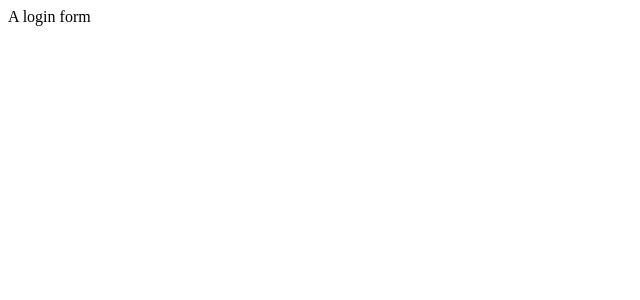
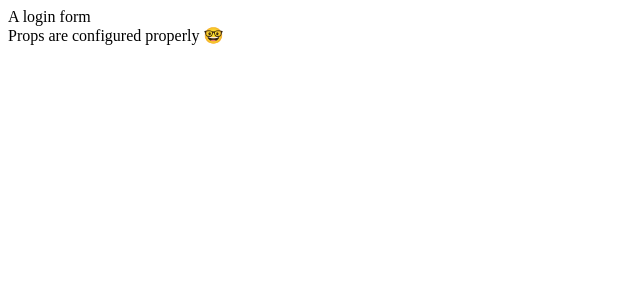
Before and after one commit to TheRobBrennan/grandstack-seed, a React (Create React App) app in the folder app/: page / in a window 1280 px wide. Shown: the top 300 px of the page, without its empty margins (0-640 px from the left). Built offline with nearby package versions, Linux system fonts and the light colour scheme; the HTML template or start-up script is replaced by a standard one.

Commit message:
Added a message prop to our Login component

```diff
--- a/app/src/App.tsx
+++ b/app/src/App.tsx
@@ -31,7 +31,7 @@ function App() {
     <ApolloProvider client={client}>
       <BrowserRouter>
         <Switch>
-          <Route exact path="/" component={Login} />
+          <Route exact path="/" children={<Login message={'Props are configured properly 🤓'} />} />
         </Switch>
       </BrowserRouter>
     </ApolloProvider>
--- a/app/src/components/login/Login.tsx
+++ b/app/src/components/login/Login.tsx
@@ -1,7 +1,11 @@
 import React from 'react';
 
-export const Login = () => {
-  return (<div>A login form</div>);
+interface LoginProps {
+  message?: string,
+}
+
+export const Login: React.FC<LoginProps> = ({ message = '' }) => {
+  return (<div>A login form<br />{message}</div>);
 };
 
 export default Login;
```
